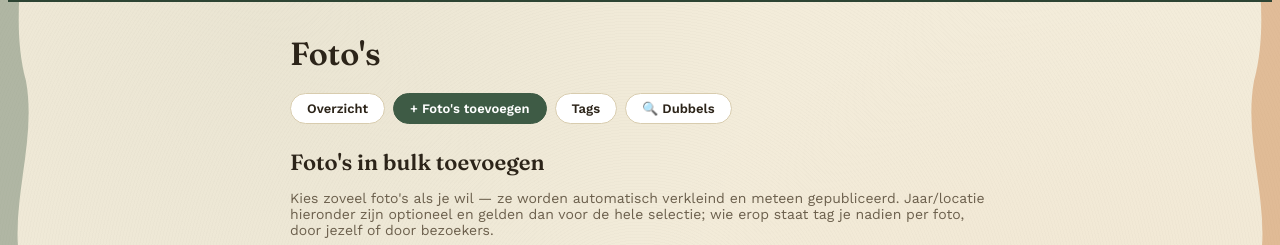
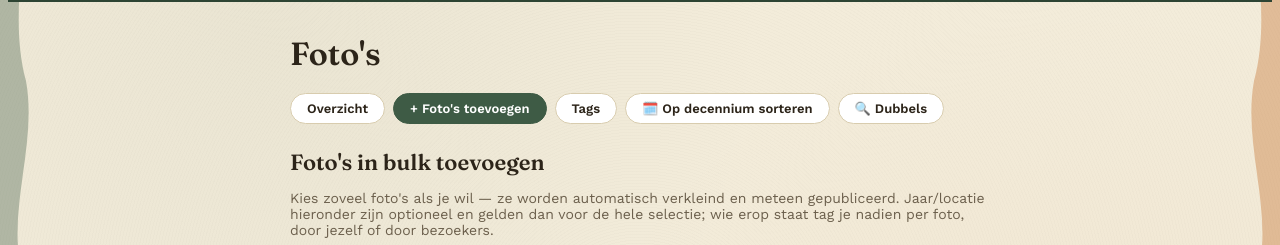
Before and after one commit to tomdemilliano/SintEduardusScouts4ever, a Next.js app: page /beheer/fotos/toevoegen in a window 1280 px wide. Shown: the part 119-364 px from the top of the page. Built offline with nearby package versions, Linux system fonts and the light colour scheme; no server answers; sample sign-in values are in the browser's storage.

Commit message:
Add sorting tab for photos by decade

```diff
--- a/pages/beheer/fotos/toevoegen.js
+++ b/pages/beheer/fotos/toevoegen.js
@@ -10,6 +10,7 @@ const TABS = [
   { href: '/beheer/fotos', label: 'Overzicht', exact: true },
   { href: '/beheer/fotos/toevoegen', label: "+ Foto's toevoegen" },
   { href: '/beheer/fotos/tags', label: 'Tags' },
+  { href: '/beheer/fotos/sorteren', label: '🗓️ Op decennium sorteren' },
   { href: '/beheer/fotos/dubbels', label: '🔍 Dubbels' },
 ];
 
```
